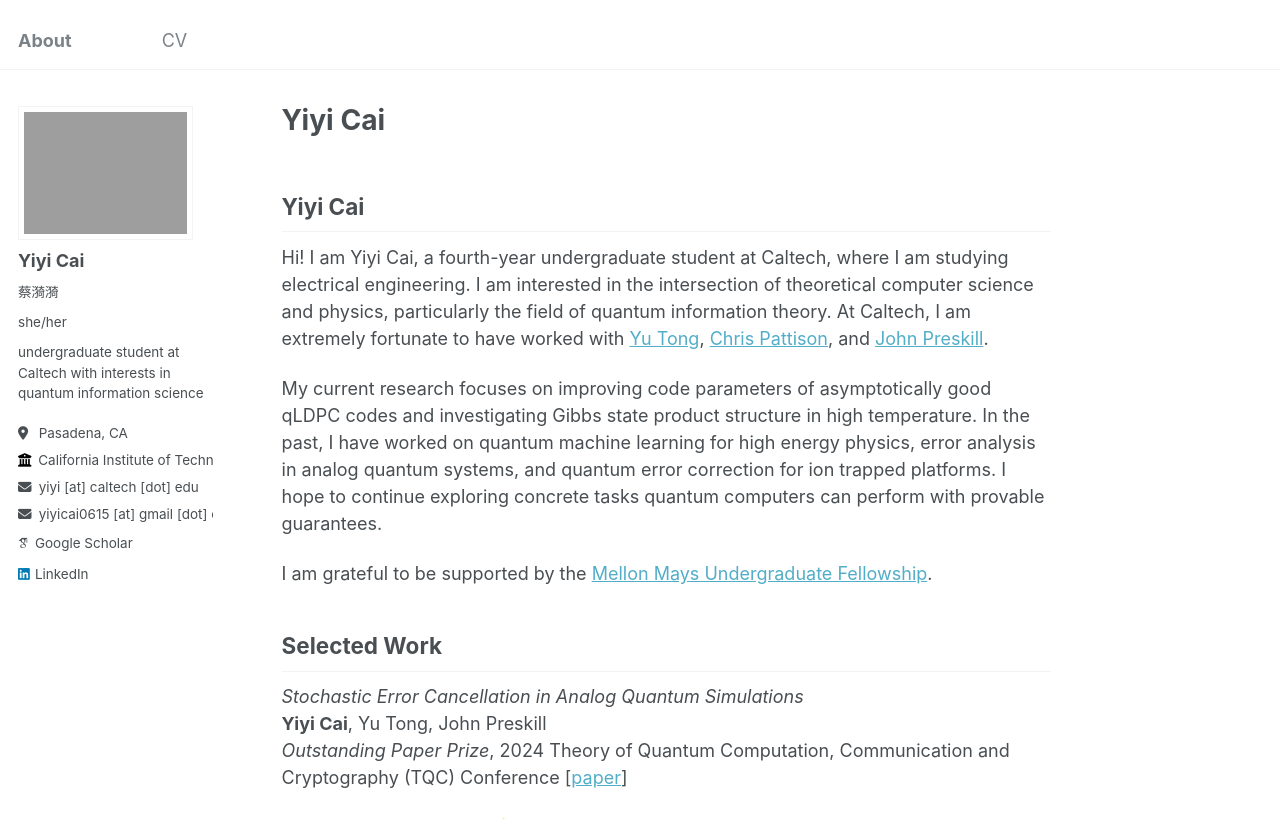
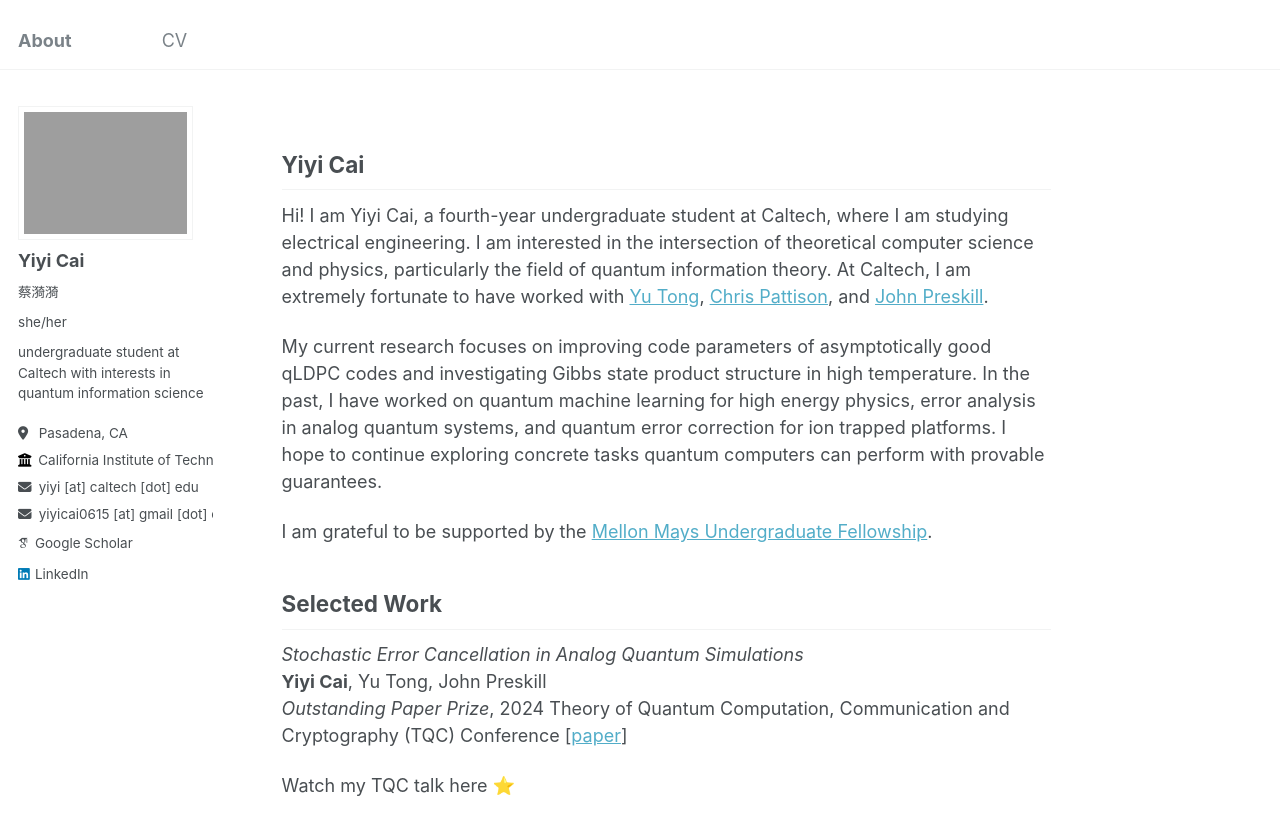
Before and after one commit to Yiyi-Cai/yiyi-cai.github.io, a Jekyll site: the page built from _pages/about.md, in a window 1280 px wide and 1400 px high, cut to the strip 0-819 px from the top of the window. Built offline with Jekyll 4.4.1, drawn with Linux system fonts in a browser that asks for light colours; some web fonts are replaced; our own code applies the rules of GitHub Pages for plain Markdown files.

Commit message:
Update about.md

```diff
--- a/_pages/about.md
+++ b/_pages/about.md
@@ -5,7 +5,11 @@ redirect_from:
   - /about/
   - /about.html
 ---
-
+<style>
+  .page__title {
+      display: none;
+  }
+</style>
 Yiyi Cai
 ---
 Hi! I am Yiyi Cai, a fourth-year undergraduate student at Caltech, where I am studying electrical engineering. I am interested in the intersection of theoretical computer science and physics, particularly the field of quantum information theory. At Caltech, I am extremely fortunate to have worked with [Yu Tong](https://scholars.duke.edu/person/yu.tong), [Chris Pattison](https://scholar.google.com/citations?user=4neYf8oAAAAJ&hl=en), and [John Preskill](http://theory.caltech.edu/~preskill/).
```
